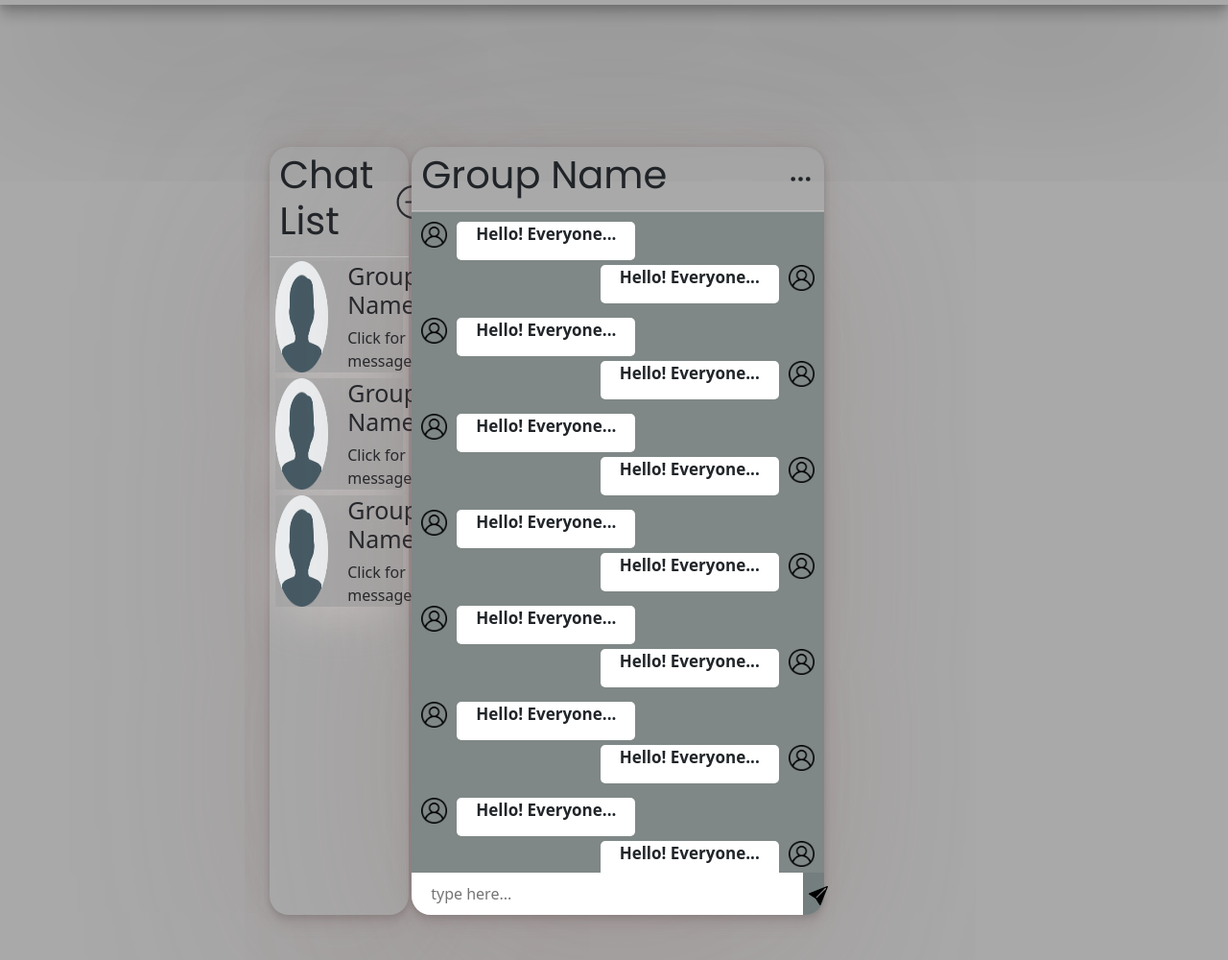
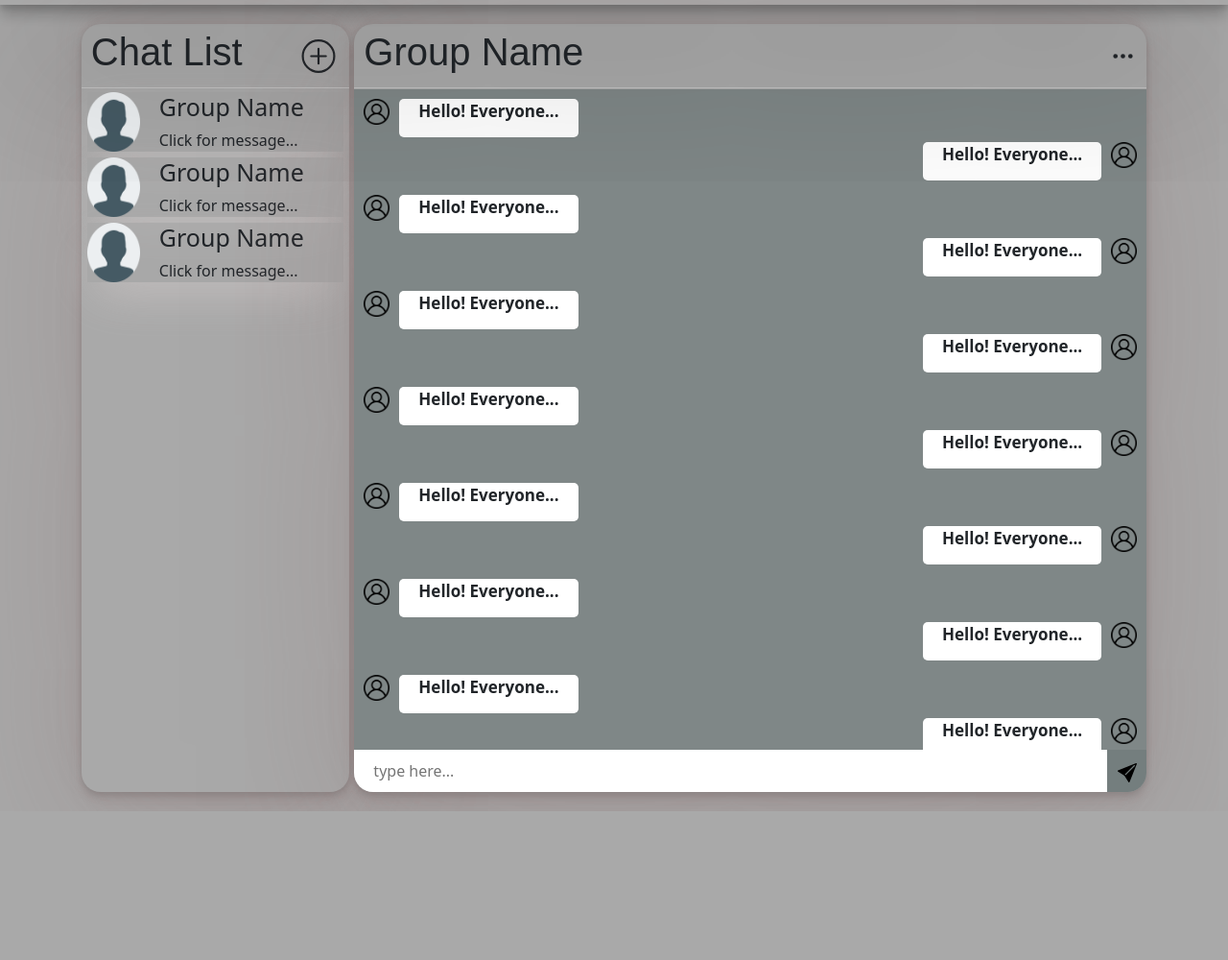
Before and after one commit to ashish11parmar/Chat-App-Firebase, a plain HTML site: page chatView.html in a window 1280 px wide. Shown: the part 66-1066 px from the top of the page at 96% size. After the commit the page ends 911 px from the top, so only its background shows below. Drawn offline with nearby package versions, Linux system fonts and the light colour scheme.

Commit message:
css changes

```diff
--- a/chatView.html
+++ b/chatView.html
@@ -4,8 +4,7 @@
     <meta charset="UTF-8">
     <meta name="viewport" content="width=device-width, initial-scale=1.0">
     <link href="https://cdn.jsdelivr.net/npm/bootstrap@5.3.1/dist/css/bootstrap.min.css" rel="stylesheet" integrity="sha384-4bw+/aepP/YC94hEpVNVgiZdgIC5+VKNBQNGCHeKRQN+PtmoHDEXuppvnDJzQIu9" crossorigin="anonymous">
-    <!-- <link rel="stylesheet" href="/css/chatView.css"> -->
-    <link rel="stylesheet" href="/css/style.css">
+    <link rel="stylesheet" href="./css/chatView.css">
     <title>ChatView</title>
 </head>
 <body>
--- a/css/style.css
+++ b/css/style.css
@@ -30,165 +30,3 @@ body{
     margin: 0px 58px 20px;
     width: 80px;
 }
-
-.left-nav{
-    display: flex;
-
-}
-.navbar-brand{
-    font-size: 30px;
-    margin: 0px 0px 0px 10px;
-
-}
-.navbar{
-    box-shadow: rgba(0, 0, 0, 0.25) 0px 54px 200px,
-     rgba(0, 0, 0, 0.12) 0px -12px 30px,
-      rgba(0, 0, 0, 0.12) 0px 4px 6px,
-       rgba(0, 0, 0, 0.17) 0px 12px 13px,
-       rgba(0, 0, 0, 0.09) 0px -3px 5px;
-}
-.btn-right{
-    margin: 0px 10px;
-}
-.btn{
-    border: none;
-}
-.btn:hover{
-    border: none;
-    color: white;
-    transition: all 0.5s ease;
-}
-.chatlist{
-    display: flex;
-    justify-content: space-around;
-    margin: 20px 0px;
-}
-.left{
-    background-color: darkgrey !important;
-    width: 25%;
-    height: 50rem;
-    border:  black;
-    border-radius: 20px;
-    box-shadow: rgba(130, 96, 96, 0.25) 0px 54px 200px,
-    rgba(143, 107, 107, 0.12) 0px -12px 30px,
-     rgba(0, 0, 0, 0.12) 0px 4px 6px,
-      rgba(140, 118, 118, 0.17) 0px 12px 13px,
-      rgba(133, 111, 111, 0.09) 0px -3px 5px;
-}
-.left-heading{
-    padding: 5px 10px;
-    font-size: 40px;
-    font-family: 'Poppins', sans-serif;
-}
-.line{
-    color: white;
-    height: 2px;
-    margin: 0px;
-}
-.group{
-    padding: 3px 6px;
-}
-.grp-image{
-    display: flex;
-    border: 0px;
-    /* border-radius: 28px; */
-    background-color: rgba(169, 169, 169, 0.701);
-    box-shadow: rgba(215, 208, 208, 0.652) 0px 18px 50px -10px;
-}
-.grp-image:hover{
-    display: flex;
-    border: 0px;
-    color: white;
-    /* border-radius: 28px; */
-    background-color: rgba(74, 80, 80, 0.635);
-    box-shadow: rgba(54, 52, 52, 0.652) 0px 18px 50px -10px;
-    cursor: pointer;
-    transition: all 0.5s ease;
-
-}
-.grp-name{
-    margin: 0px 0px 0px 20px;
-}
-.group-name{
-
-    font-size: 25px;
-
-
-}
-.header-left{
-    display: flex;
-    justify-content: space-between;
-}
-.right{
-    background-color: darkgrey !important;
-    width: 74%;
-    height: 50rem;
-    border-radius: 20px;
-    box-shadow: rgba(130, 96, 96, 0.25) 0px 54px 200px,
-    rgba(143, 107, 107, 0.12) 0px -12px 30px,
-     rgba(0, 0, 0, 0.12) 0px 4px 6px,
-      rgba(140, 118, 118, 0.17) 0px 12px 13px,
-      rgba(133, 111, 111, 0.09) 0px -3px 5px;
-}
-.chat{
-    background-color: rgba(96, 110, 110, 0.574);
-    overflow-y: scroll ;
-    width: 100%;
-    height: 43rem;
-}
-.chat::-webkit-scrollbar {
-    display: none;
-}
-.input{
-    display: flex;
-}
-.form{
-    width: 95%;
-    padding: 0px 0px 0px 20px;
-    height: 44px;
-    border: none;
-    border-bottom-left-radius: 20px;
-}
-.send-btn{
-    width: 5%;
-    background-color: rgba(96, 110, 110, 0.73);
-    border: 0px;
-    border-bottom-right-radius: 20px;
-}
-.leftChat{
-    background-color: white;
-    max-width: max-content;
-    height: 40px;
-    margin: 10px 10px 5px;
-    border: 0px;
-    border-radius: 5px;
-    font-size: 17px;
-    font-weight: bold;
-    padding: 0px 20px;
-}
-.rightChat{
-    float: right;
-    background-color: white;
-    max-width: max-content;
-    height: 40px;
-    border: 0px;
-    border-radius: 5px;
-    font-size: 17px;
-    font-weight: bold;
-    margin: 0px 10px 5px 0px;
-    padding: 0px 20px;
-}
-.chatprofile-left{
-    display: flex;
-
-}
-.chat-profile-img-left{
-    margin: 10px 0px 0px 10px;
-}
-.chatprofile-right{
-    display: flex;
-    justify-content: end;
-}
-.chat-profile-img-right{
-    margin: 0px 10px 0px 0px;
-}
```
